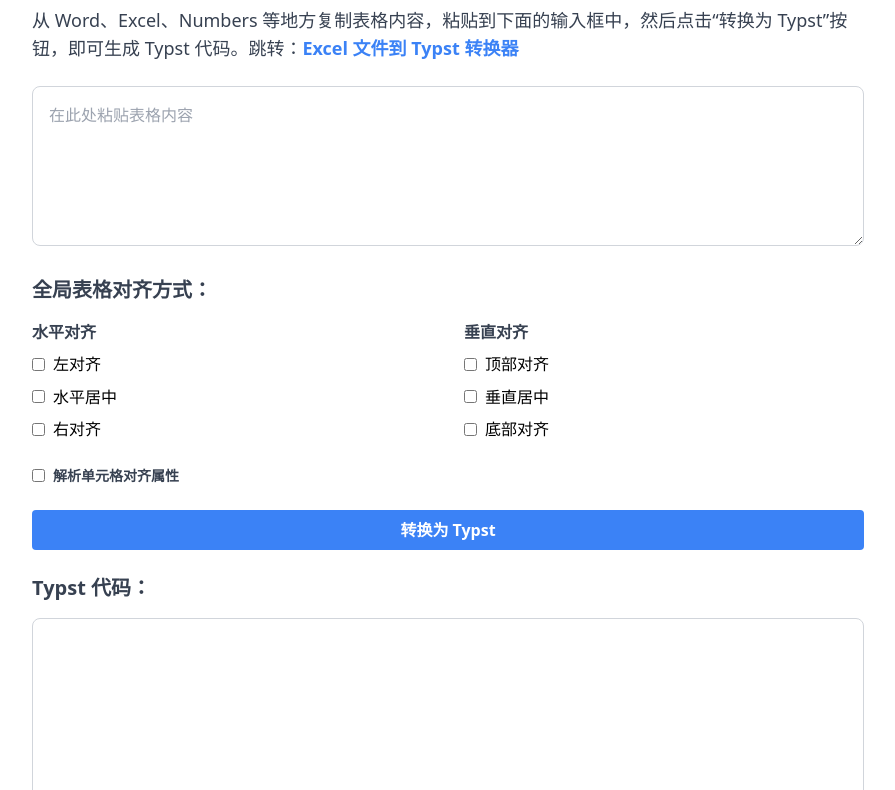
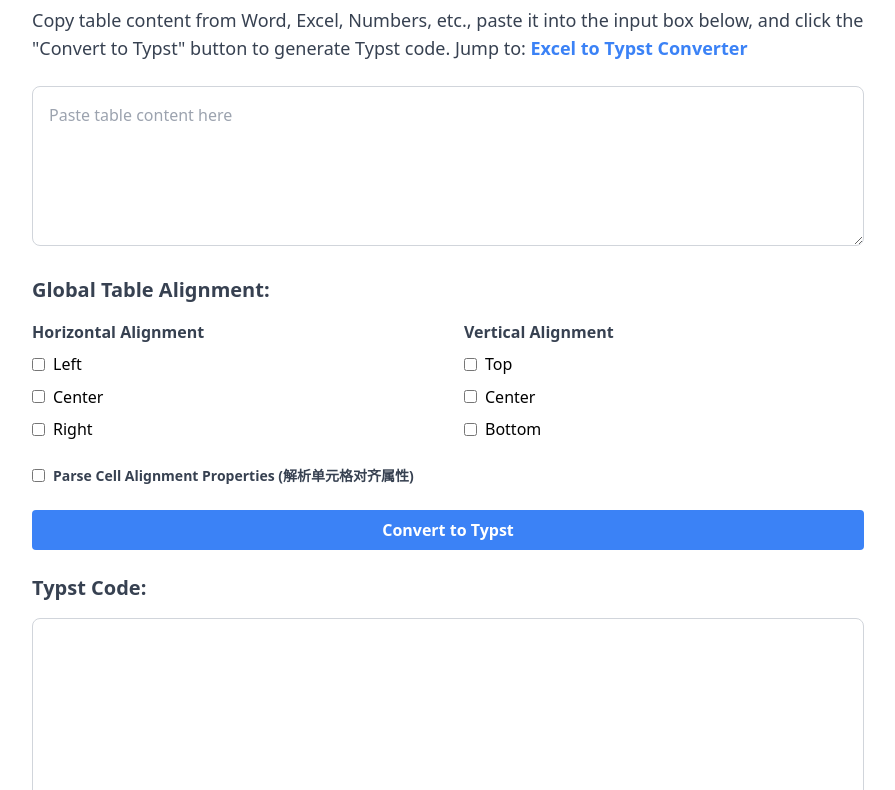
Before and after one commit to zhixuan2333/excel-to-typst, a plain HTML site: page paste/index.html in a window 1280 px wide. Shown: the part 110-900 px from the top of the page, without its empty margins (192-1087 px from the left). Drawn offline with nearby package versions, Linux system fonts and the light colour scheme.

Commit message:
更新 HTML 页面，将中文内容翻译为英文，优化用户界面和提示信息

```diff
--- a/paste/index.html
+++ b/paste/index.html
@@ -3,42 +3,41 @@
   <head>
     <meta charset="UTF-8" />
     <meta name="viewport" content="width=device-width, initial-scale=1.0" />
-    <title>剪贴板到 Typst 转换器</title>
+    <title>Clipboard to Typst Converter</title>
     <script src="https://cdn.tailwindcss.com"></script>
   </head>
   <body class="bg-gray-100 min-h-screen p-6">
     <div class="max-w-4xl mx-auto bg-white shadow-lg rounded-lg p-8">
       <h1 class="text-3xl font-bold text-center text-gray-800 mb-6">
-        剪贴板到 Typst 转换器
+        Clipboard to Typst Converter
       </h1>
 
       <p class="text-gray-700 text-lg mb-6">
-        从 Word、Excel、Numbers
-        等地方复制表格内容，粘贴到下面的输入框中，然后点击“转换为
-        Typst”按钮，即可生成 Typst 代码。跳转：<a
+        Copy table content from Word, Excel, Numbers, etc., paste it into the input box below, and click the "Convert to Typst" button to generate Typst code. Jump to:
+        <a
           href="/excel-to-typst"
           class="text-center text-blue-500 font-semibold mb-6"
-          >Excel 文件到 Typst 转换器</a
         >
+          Excel to Typst Converter
+        </a>
       </p>
 
       <div class="mb-6">
         <textarea
           id="paste-area"
           class="w-full h-40 p-4 border border-gray-300 rounded-lg focus:ring-2 focus:ring-blue-500 focus:outline-none resize-y"
-          placeholder="在此处粘贴表格内容"
+          placeholder="Paste table content here"
         ></textarea>
       </div>
 
       <div class="mb-6">
         <label class="text-xl font-semibold text-gray-700 mb-4">
-          全局表格对齐方式：
+          Global Table Alignment:
         </label>
         <div class="flex gap-8 mt-4">
-          <!-- Horizontal alignment -->
           <div class="flex-1">
             <label class="block text-gray-700 text-md font-bold mb-2"
-              >水平对齐</label
+              >Horizontal Alignment</label
             >
             <div class="space-y-2">
               <div>
@@ -49,7 +48,7 @@
                     name="global-align"
                     value="left"
                   />
-                  <span class="ml-2">左对齐</span>
+                  <span class="ml-2">Left</span>
                 </label>
               </div>
               <div>
@@ -60,7 +59,7 @@
                     name="global-align"
                     value="center"
                   />
-                  <span class="ml-2">水平居中</span>
+                  <span class="ml-2">Center</span>
                 </label>
               </div>
               <div>
@@ -71,15 +70,14 @@
                     name="global-align"
                     value="right"
                   />
-                  <span class="ml-2">右对齐</span>
+                  <span class="ml-2">Right</span>
                 </label>
               </div>
             </div>
           </div>
-          <!-- Vertical alignment -->
           <div class="flex-1">
             <label class="block text-gray-700 text-md font-bold mb-2"
-              >垂直对齐</label
+              >Vertical Alignment</label
             >
             <div class="space-y-2">
               <div>
@@ -90,7 +88,7 @@
                     name="global-align"
                     value="top"
                   />
-                  <span class="ml-2">顶部对齐</span>
+                  <span class="ml-2">Top</span>
                 </label>
               </div>
               <div>
@@ -101,7 +99,7 @@
                     name="global-align"
                     value="horizon"
                   />
-                  <span class="ml-2">垂直居中</span>
+                  <span class="ml-2">Center</span>
                 </label>
               </div>
               <div>
@@ -112,7 +110,7 @@
                     name="global-align"
                     value="bottom"
                   />
-                  <span class="ml-2">底部对齐</span>
+                  <span class="ml-2">Bottom</span>
                 </label>
               </div>
             </div>
@@ -124,7 +122,8 @@
         <label class="flex items-center">
           <input type="checkbox" id="parse-cell-align" class="mr-2" />
           <span class="text-gray-700 text-sm font-bold"
-            >解析单元格对齐属性</span
+            >Parse Cell Alignment Properties (解析单元格对齐属性)
+            </span
           >
         </label>
       </div>
@@ -134,12 +133,12 @@
           onclick="convertToTypst()"
           class="w-full bg-blue-500 hover:bg-blue-600 text-white font-bold py-2 px-4 rounded transition duration-300"
         >
-          转换为 Typst
+          Convert to Typst
         </button>
       </div>
 
       <div>
-        <h2 class="text-xl font-semibold text-gray-700 mb-4">Typst 代码：</h2>
+        <h2 class="text-xl font-semibold text-gray-700 mb-4">Typst Code:</h2>
         <textarea
           id="typst-code"
           class="w-full h-60 p-4 border border-gray-300 rounded-lg focus:ring-2 focus:ring-blue-500 focus:outline-none resize-y"
@@ -170,16 +169,14 @@
         const parseCellAlign =
           document.getElementById("parse-cell-align").checked;
 
-        // 创建一个临时的 div 元素来解析 HTML
         const tempDiv = document.createElement("div");
         tempDiv.innerHTML = pasteArea.value;
 
-        // 读取 style，解析 class
         const style = tempDiv.querySelector("style");
 
         const table = tempDiv.querySelector("table");
         if (!table) {
-          alert("未找到有效的表格内容，请确保粘贴了正确的表格。");
+          alert("No valid table content found, please ensure the correct table is pasted.");
           return;
         }
 
@@ -211,7 +208,6 @@
               if (parseCellAlign) {
                 if (cell.className) {
                   const classes = cell.className.split(" ");
-                  // 解析 class 的样式
                   for (const className of classes) {
                     if (style) {
                       const regex = new RegExp(`\\.${className}\\s*{([^}]+)}`);
@@ -231,11 +227,9 @@
                     }
                   }
                 } else {
-                  // <td valign="top">
                   if (cell.getAttribute("valign")) {
                     alignParts.push(cell.getAttribute("valign"));
                   }
-                  // td 中的 <p> 标签有 align 属性
                   const p = cell.querySelector("p");
                   if (p && p.getAttribute("align")) {
                     alignParts.push(p.getAttribute("align"));
@@ -260,7 +254,6 @@
         typstCode.value = typstOutput;
       }
 
-      // 添加粘贴事件监听器
       document
         .getElementById("paste-area")
         .addEventListener("paste", function (e) {
@@ -271,7 +264,6 @@
           this.value = text;
         });
 
-      // 添加全局对齐复选框的互斥逻辑
       const globalAlignCheckboxes = document.querySelectorAll(
         'input[name="global-align"]'
       );
```
Also changed, not shown: index.html (+5 -13 lines).
